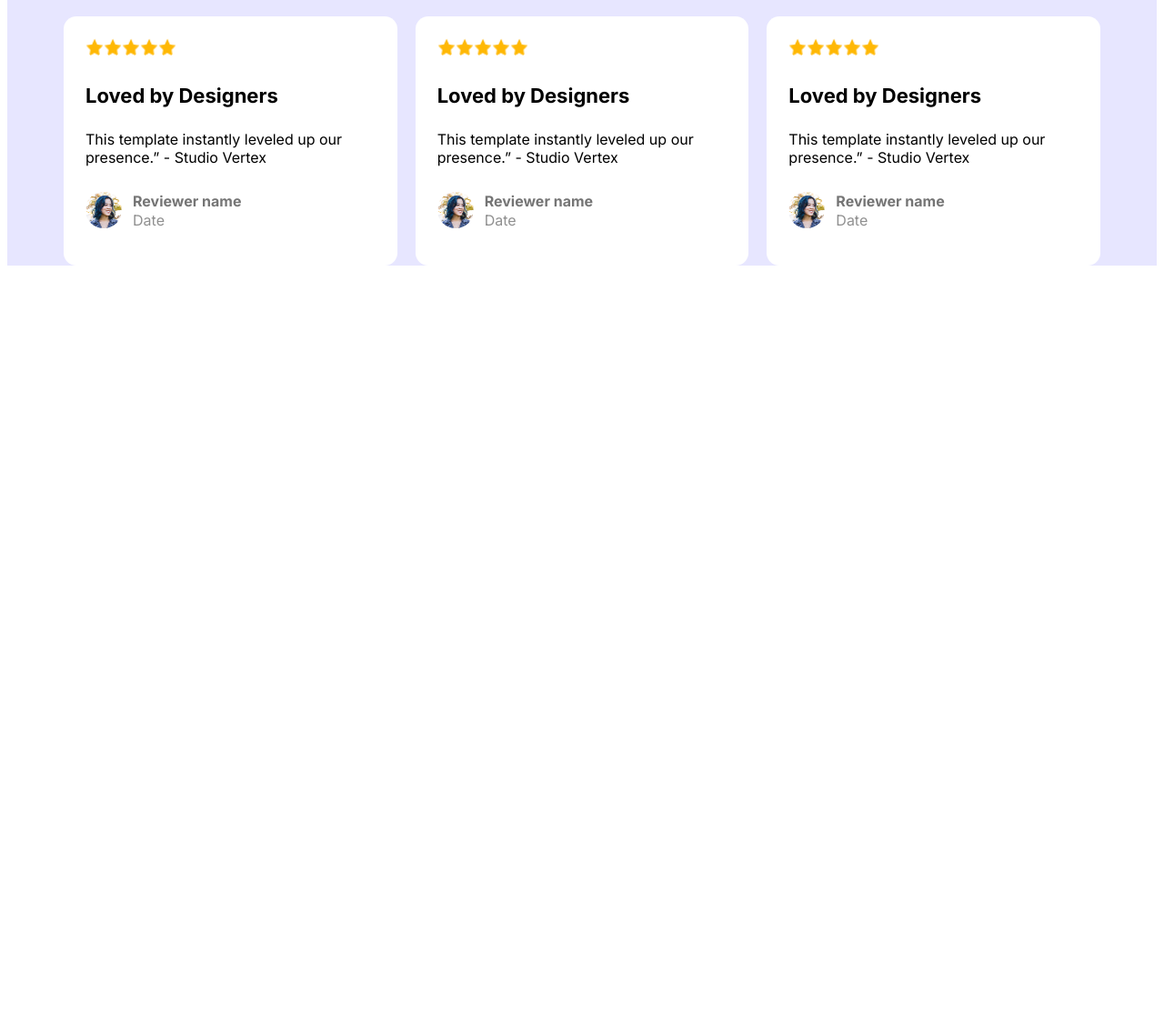
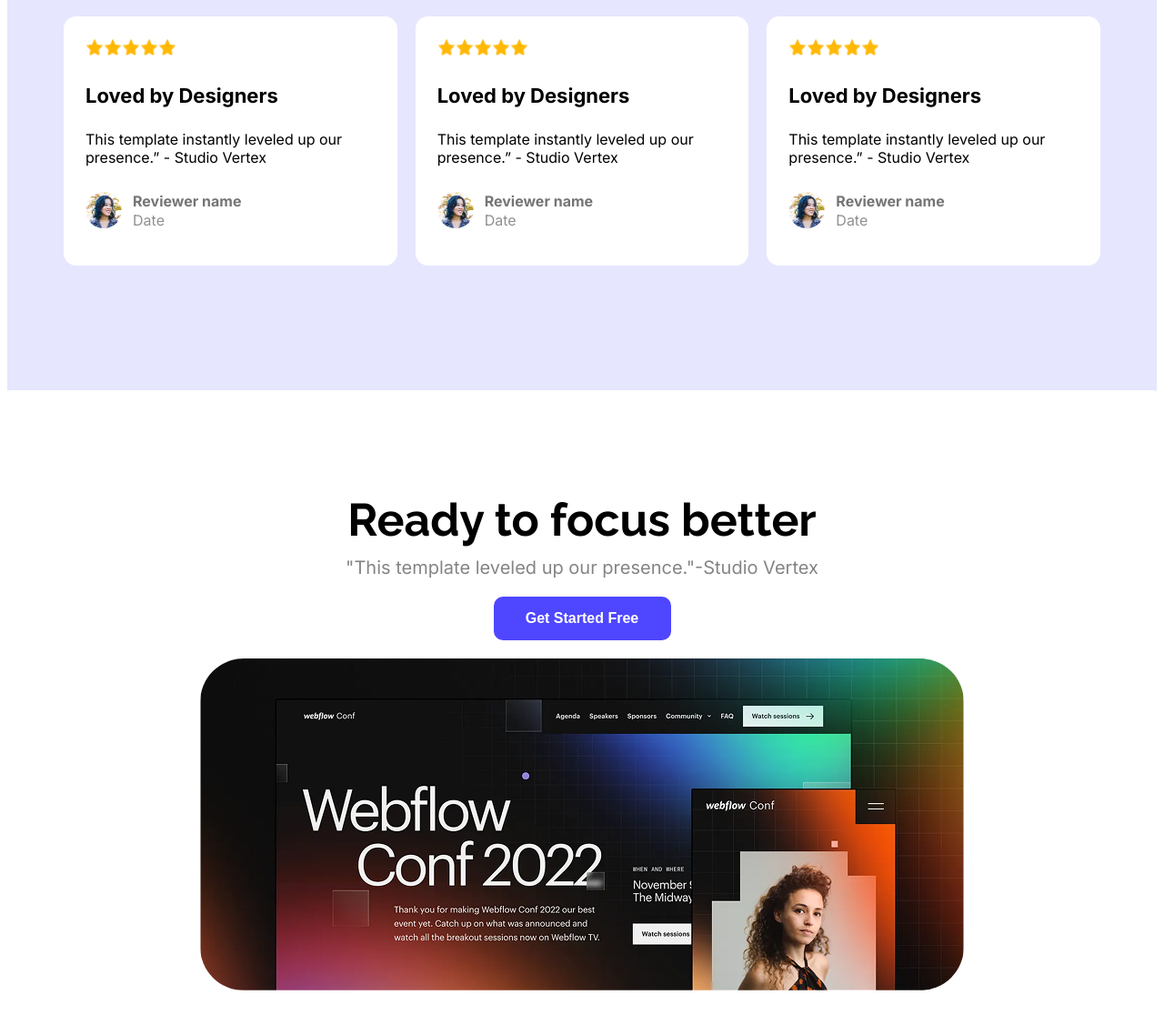
Before and after one commit to didarulshahriar37/PH-Assignment-01, a plain HTML site: page index.html in a window 1280 px wide. Shown: the part 2001-3128 px from the top of the page at 91% size. Before the commit the page ends 2301 px from the top, so only its background shows below. Drawn offline with Linux system fonts and the light colour scheme.

Commit message:
Added Ready Container

```diff
--- a/index.html
+++ b/index.html
@@ -125,6 +125,19 @@
                 </div>
             </div>
         </section>
+        <section class="ready">
+            <div class="container">
+                <div class="ready-container">
+                    <h2 class="ready-title raleway-normal">Ready to focus better</h2>
+                    <p class="ready-element">"This template leveled up our presence."-Studio Vertex</p>
+                    <div class="ready-button">
+                        <a href="" class="link-decoration"><button class="button-decoration">Get Started
+                                Free</button></a>
+                    </div>
+                    <img src="Assets/wc-big.png" alt="">
+                </div>
+            </div>
+        </section>
     </main>
     <footer>
 
--- a/styles/assignment01.css
+++ b/styles/assignment01.css
@@ -221,3 +221,34 @@ p{
     border-radius: 14px;
     padding: 24px;
 }
+
+/* Ready section styles */
+.ready{
+    display: flex;
+    justify-content: center;
+    margin-top: 137px;
+}
+.ready-container{
+    text-align: center;
+    width: 1140px;
+    height: auto;
+    background-color: white;
+    border-radius: 14px;
+    padding: 71px;
+}
+.ready-title{
+    font-weight: bold;
+    font-size: 50px;
+}
+.ready-element{
+    color: #0000007b;
+}
+.ready-button button{
+    width: 195px;
+}
+.ready-container img{
+    width: 840px;
+    height: 364.77px;
+    border-radius: 48px;
+    margin-top: 20px;
+}
```
